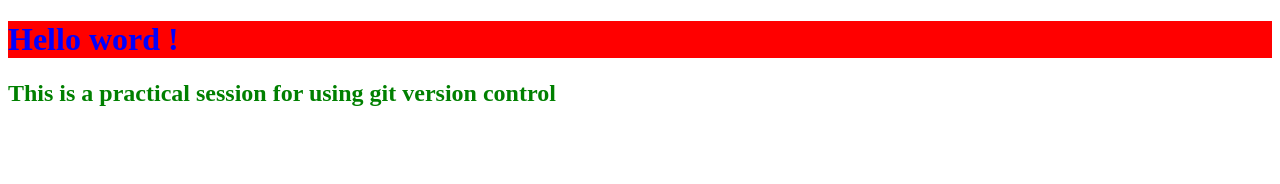
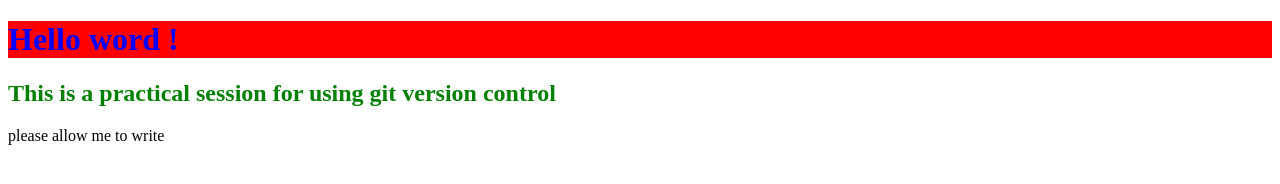
Before and after one commit to faisal-khrisan/password-manager-, a plain HTML site: page index.html in a window 1280 px wide. Drawn offline with Linux system fonts and the light colour scheme.

Commit message:
new things

```diff
--- a/index.html
+++ b/index.html
@@ -9,6 +9,7 @@
     <body>
          <h1 class="heading">Hello word !</h1>
          <h2 class="subheading">This is a practical session for using git version control</h2>
+            please allow me to write
     </body>
 
 
```
